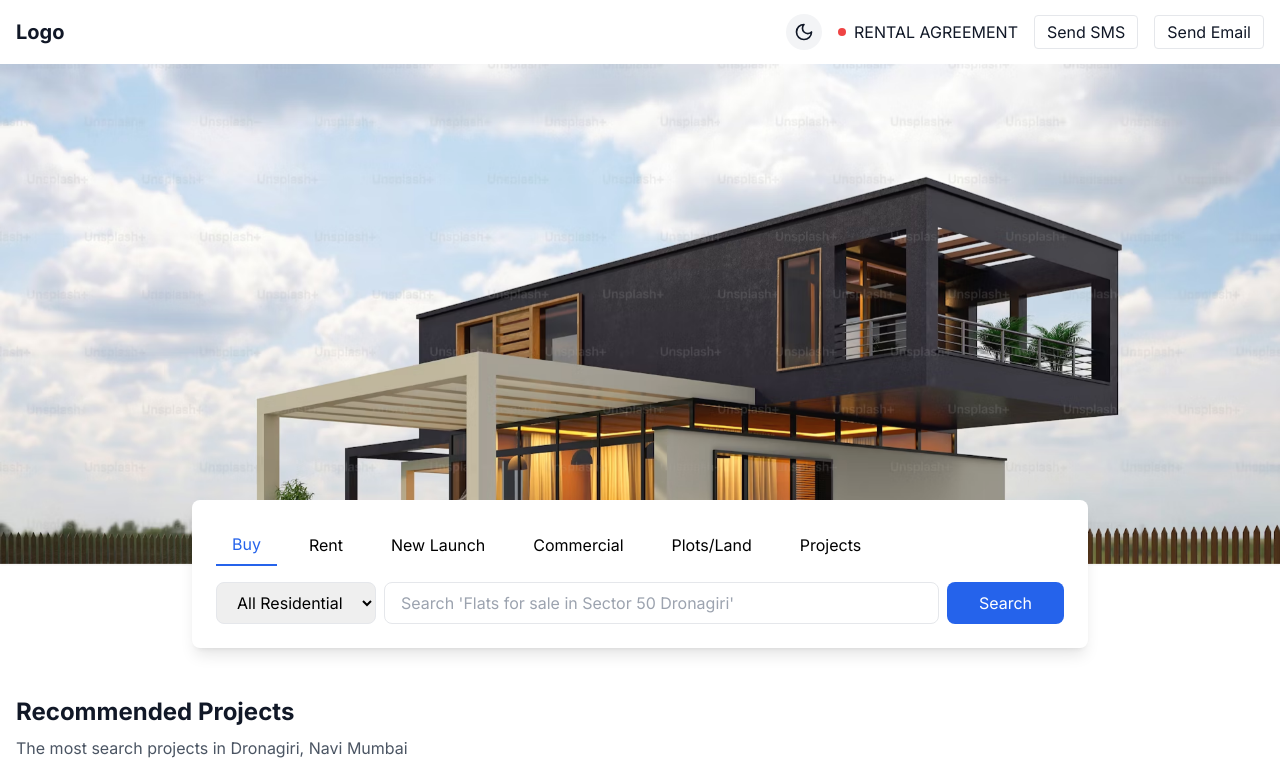
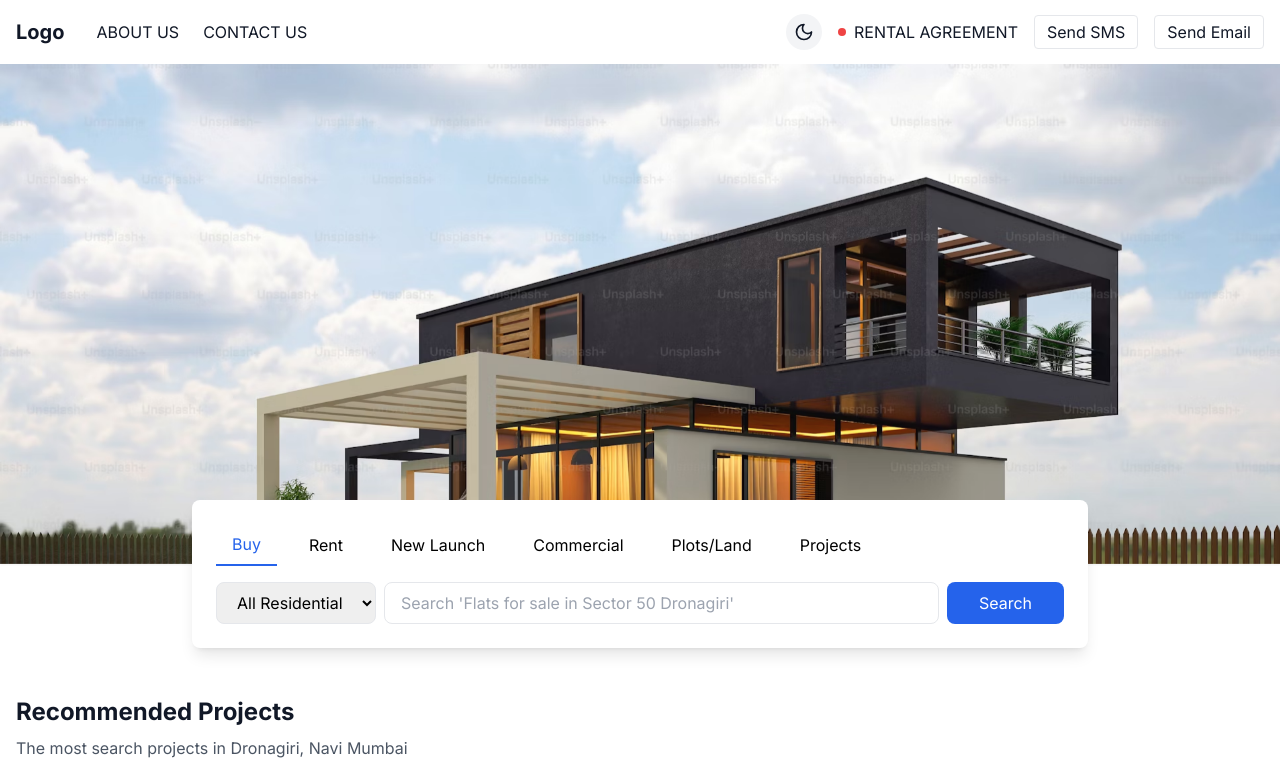
Before and after one commit to C0SMlC/dream-house, a Next.js app: page / in a window 1280 px wide. Shown: the top 782 px of the page. Built offline with nearby package versions, Linux system fonts and the light colour scheme.

Commit message:
fix: header menu options

```diff
--- a/components/Header.js
+++ b/components/Header.js
@@ -11,11 +11,11 @@ export default function Header() {
           <Link href="/" className="font-bold text-xl">
             Logo
           </Link>
-          <div className="hidden md:hidden gap-6">
+          <div className="hidden md:flex gap-6">
             <Link href="/about" className="dark:text-gray-200">
               ABOUT US
             </Link>
-            <Link href="/contact" className="dark:text-gray-200 md:hidden">
+            <Link href="/contact" className="hidden dark:text-gray-200 md:flex">
               CONTACT US
             </Link>
           </div>
```
